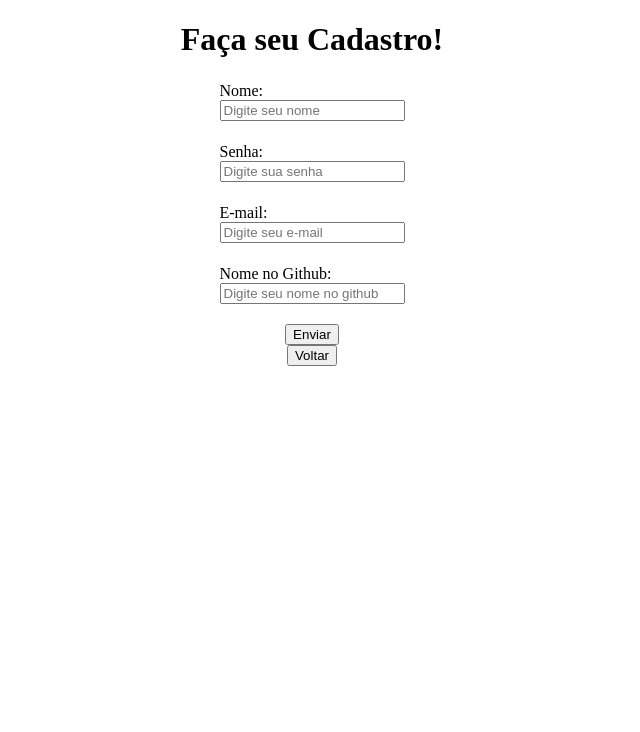
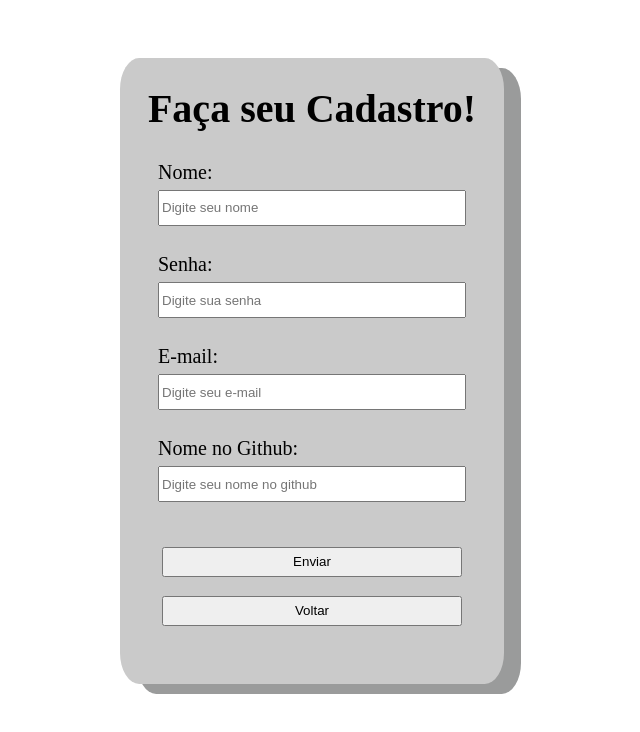
Before and after one commit to SilasReuel/tcc_frontend, a React (Vite) app in the folder projeto-rjm/: page /registro in a window 1280 px wide. Shown: the top 732 px of the page, without its empty margins (328-968 px from the left). Built offline with nearby package versions, Linux system fonts and the light colour scheme.

Commit message:
fix (): adiciona pasta layout. A pasta loyout não foi enviada no último push, nela está o arquivo style_princ com todo o CSS do site.

```diff
--- a/projeto-rjm/index.html
+++ b/projeto-rjm/index.html
@@ -3,7 +3,7 @@
   <head>
     <meta charset="UTF-8" />
     <meta name="viewport" content="width=device-width, initial-scale=1.0" />
-    <link rel="stylesheet" href="style/geral.css">
+    <link rel="stylesheet" href="layout/style_princ.css">
     <title>RJM</title>
   </head>
   <body>
--- /dev/null
+++ b/projeto-rjm/layout/style_princ.css
@@ -0,0 +1,65 @@
+body{
+    min-height: 100vh;
+    margin: 0;
+    margin-top: 0;
+}
+
+#root{
+    min-height: 100vh;
+    display: grid;
+    grid-template-columns: 15% 20% 30% 20% 15%;
+    grid-template-rows: repeat(4, auto);
+}
+
+.home{
+    grid-column-start: 3;
+    grid-column-end: 4;
+    grid-row-start: 2;
+    grid-row-end: 3;
+    background-color: #cacaca;
+    border-radius: 5%;
+    box-shadow: 0px 11px rgb(154, 155, 155);
+}
+
+.home h1{
+    margin-top: 10%;
+}
+
+.home button{
+    margin: 1%;
+    margin-top: 10%;
+    width: 300px;
+    height: 35px;
+}
+
+.forms{
+    grid-column-start: 3;
+    grid-column-end: 4;
+    grid-row-start: 2;
+    grid-row-end: 3;
+    font-size: 125%;
+    background-color: #cacaca;
+    border-radius: 5%;
+    box-shadow: 17px 10px rgb(154, 155, 155);
+}
+
+.forms button{
+    margin-top: 5%;
+    width: 300px;
+    height: 30px;
+}
+
+.forms input{
+    margin-top: 2%;
+    width: 300px;
+    height: 30px;
+}
+
+.forms a{
+    font-size: 80%;
+}
+
+.home{
+    grid-column-start: 3;
+    grid-row-start: 2;
+}
```
